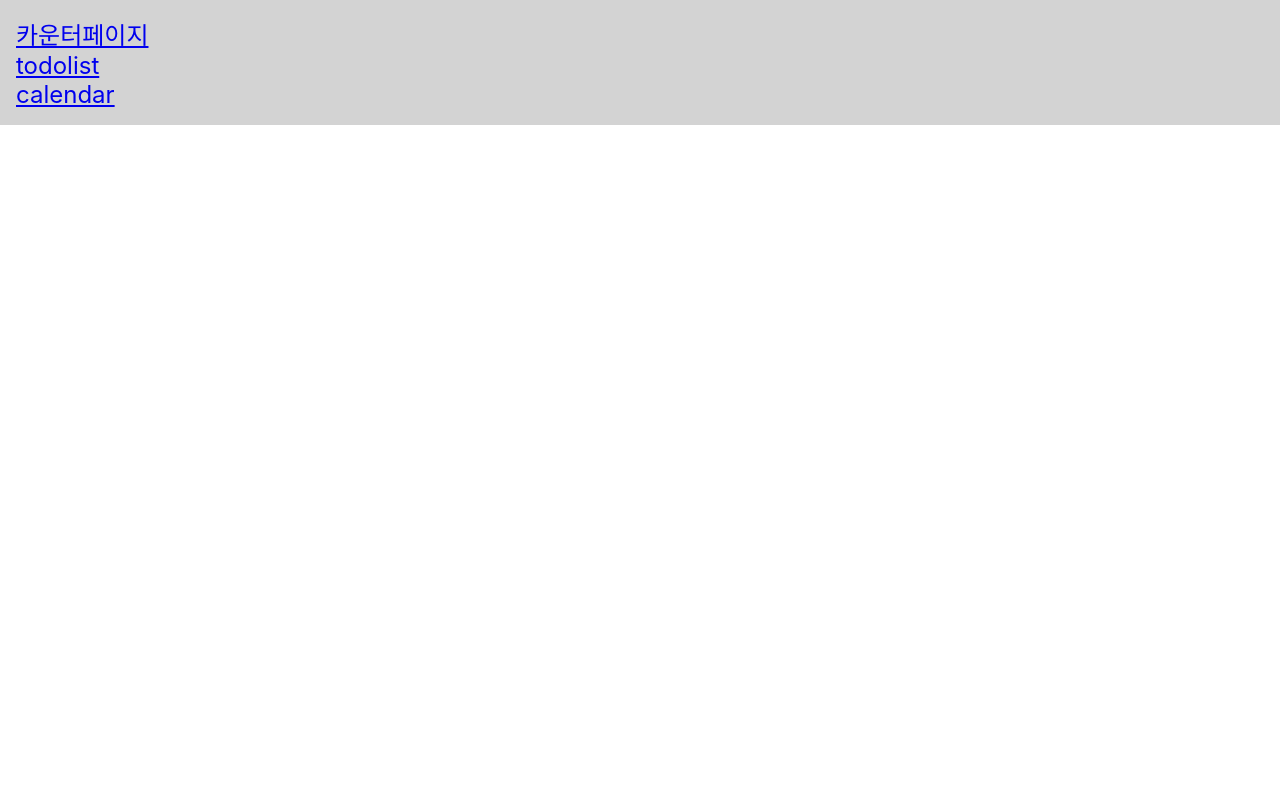
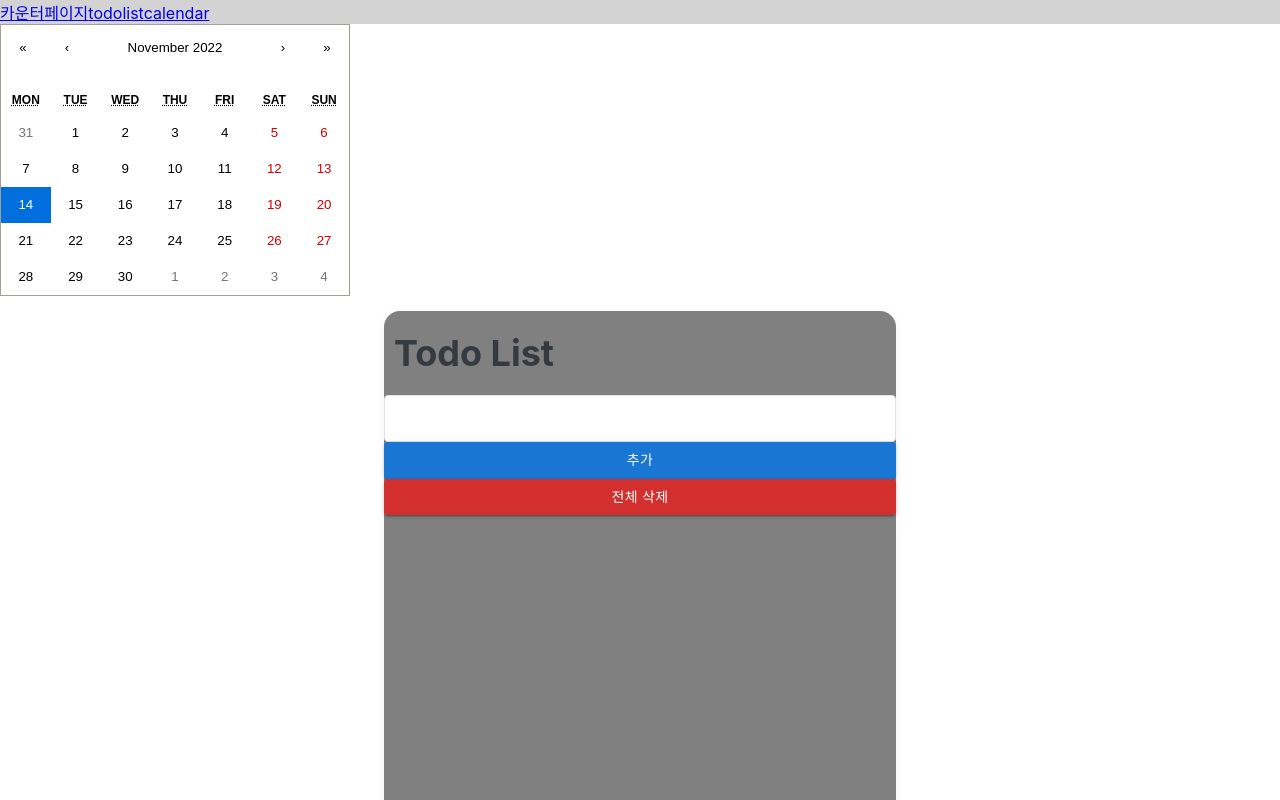
Before and after one commit to bjw1622/reacttodolist, a React (Create React App) app: page / in a window 1280 px wide. Shown: the top 800 px of the page. Built offline with nearby package versions, Linux system fonts and the light colour scheme.

Commit message:
layout header 추가

```diff
--- a/src/App.js
+++ b/src/App.js
@@ -2,13 +2,13 @@ import React from "react";
 import { configureStore } from "@reduxjs/toolkit";
 import { Provider } from "react-redux";
 import Counter from "./components/counter/Counter";
-import Index from "./components/Index";
 import { counterReducer } from "./components/counter/Slice";
 import { BrowserRouter, Routes, Route } from "react-router-dom";
 import TodoList from "./components/TodoList";
 import { todoList } from "./components/todoList/TodoListSlice";
 import CalendarUI from "./components/calendar/CalendarUI";
 import { CalendarSliceReducer } from "./components/calendar/CalendarSlice";
+import Layout from "./components/Layout";
 
 const store = configureStore({
   reducer: {
@@ -18,17 +18,19 @@ const store = configureStore({
   },
 });
 
-export default function App() {
+const App = () => {
   return (
     <Provider store={store}>
       <BrowserRouter>
         <Routes>
-          <Route path="/" element={<Index />}></Route>
-          <Route path="/count" element={<Counter />}></Route>
-          <Route path="/todolist" element={<TodoList />}></Route>
-          <Route path="/calendar" element={<CalendarUI />}></Route>
+          <Route element={<Layout />}>
+            <Route path="/count" element={<Counter />}></Route>
+            <Route path="/" element={<TodoList />}></Route>
+            <Route path="/calendar" element={<CalendarUI />}></Route>
+          </Route>
         </Routes>
       </BrowserRouter>
     </Provider>
   );
-}
+};
+export default App;
--- /dev/null
+++ b/src/components/Layout.js
@@ -0,0 +1,35 @@
+import { Outlet } from "react-router";
+import { Link } from "react-router-dom";
+import styled from "styled-components";
+const ulStyle = styled.ul`
+   {
+    padding: 0px;
+    margin: 12px;
+  }
+`;
+const Layout = () => {
+  return (
+    <div>
+      <header
+        style={{
+          background: "lightgray",
+          color: "white",
+        }}
+      >
+        <ulStyle>
+          <Link to={"/count"}>카운터페이지</Link>
+        </ulStyle>
+        <ulStyle>
+          <Link to={"/"}>todolist</Link>
+        </ulStyle>
+        <ulStyle>
+          <Link to={"/calendar"}>calendar</Link>
+        </ulStyle>
+      </header>
+      <main>
+        <Outlet />
+      </main>
+    </div>
+  );
+};
+export default Layout;
--- a/src/components/counter/Counter.js
+++ b/src/components/counter/Counter.js
@@ -1,11 +1,11 @@
 import { counterAction } from "./Slice";
 import { useDispatch, useSelector } from "react-redux";
+import { Link } from "react-router-dom";
 
 const Counter = () => {
   const dispatch = useDispatch();
 
   const count = useSelector((state) => {
-    console.log(state.calendarReducer.Month, state.calendarReducer.Date);
     return state.counter.value;
   });
 
@@ -14,6 +14,7 @@ const Counter = () => {
   };
   return (
     <div>
+      <br />
       <button onClick={incremntEvent}>+</button> {count}
     </div>
   );
--- a/src/components/index.js
+++ /dev/null
@@ -1,19 +0,0 @@
-import React from "react";
-import { Link, Outlet } from "react-router-dom";
-const Index = () => {
-  return (
-    <header style={{ background: "lightgray", padding: 16, fontSize: 24 }}>
-      <div>
-        <Link to={"/count"}>카운터페이지</Link>
-      </div>
-      <div>
-        <Link to={"/todolist"}>todolist</Link>
-      </div>
-      <div>
-        <Link to={"/calendar"}>calendar</Link>
-      </div>
-    </header>
-  );
-};
-
-export default Index;
```
